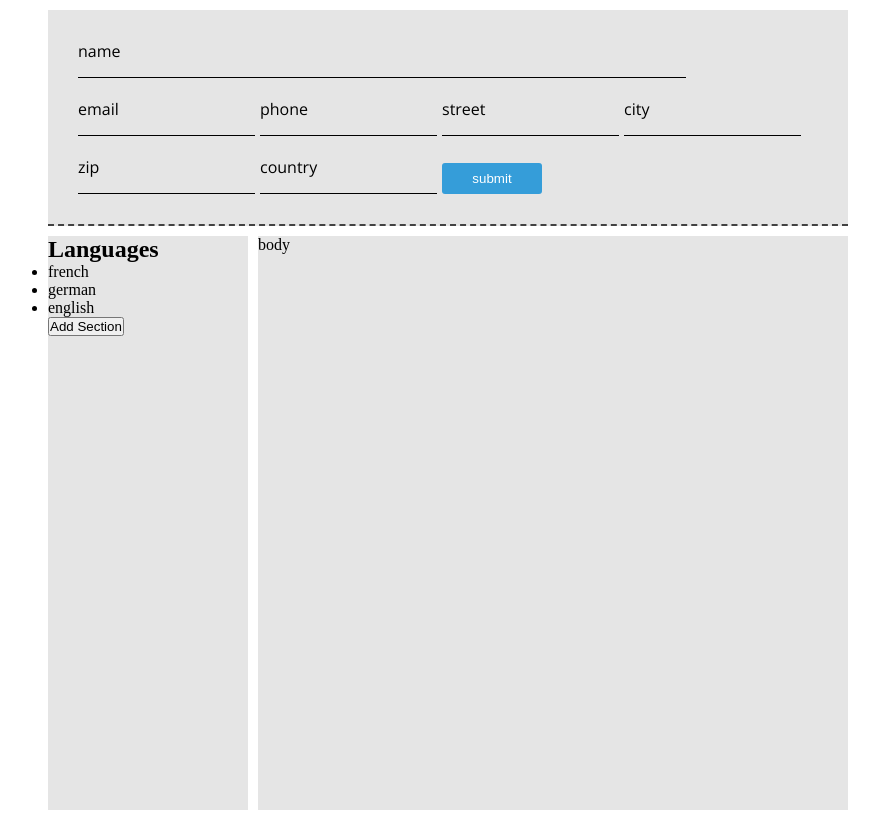
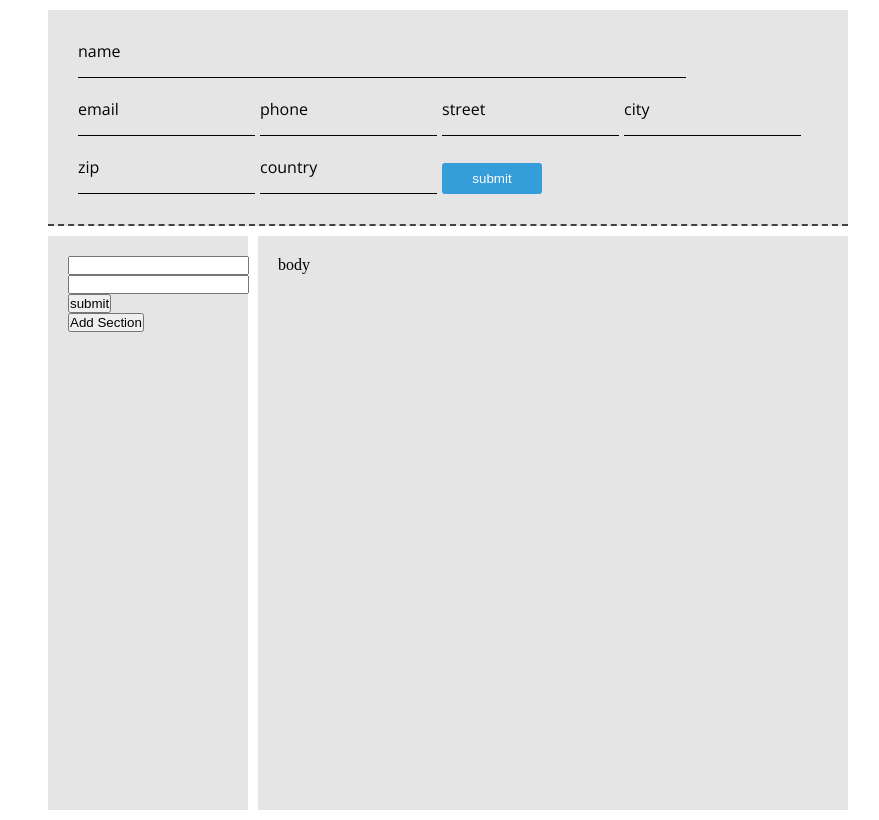
Before and after one commit to alinaalbrecht/resume-builder, a React (Create React App) app: page / in a window 1280 px wide. Shown: the whole page, without its empty margins (192-1071 px from the left). Built offline with nearby package versions, Linux system fonts and the light colour scheme; a web font is replaced by a local one.

Commit message:
add and edit sidebar sections

```diff
--- a/package.json
+++ b/package.json
@@ -9,6 +9,7 @@
     "react": "^17.0.2",
     "react-dom": "^17.0.2",
     "react-scripts": "4.0.3",
+    "uniqid": "^5.3.0",
     "web-vitals": "^1.1.2"
   },
   "scripts": {
--- a/src/App.scss
+++ b/src/App.scss
@@ -16,6 +16,7 @@ $blue: #359dd9;
 .header,
 .sidebar {
   background-color: $light-gray;
+  padding: 20px;
 }
 
 @mixin editButton {
@@ -30,7 +31,6 @@ $blue: #359dd9;
 
 .header {
   grid-column: 1 / span 2;
-  padding: 20px;
   border-bottom: 2px dashed $dark-gray;
   .header__display {
     width: 100%;
--- a/src/Components/Header.js
+++ b/src/Components/Header.js
@@ -43,10 +43,10 @@ export class Header extends React.Component {
       ],
     };
 
-    this.handleSubmit = this.handleSubmit.bind(this);
+    this.handleChange = this.handleChange.bind(this);
     this.toggleEdit = this.toggleEdit.bind(this);
   }
-  handleSubmit(e) {
+  handleChange(e) {
     const index = this.state.inputs
       .map((input) => input.id)
       .indexOf(e.target.id);
@@ -77,7 +77,7 @@ export class Header extends React.Component {
                   key={input.id}
                   type={input.type}
                   value={input.value}
-                  onChange={this.handleSubmit}
+                  onChange={this.handleChange}
                 />
               </div>
             ))}
--- a/src/Components/Sidebar.js
+++ b/src/Components/Sidebar.js
@@ -1,5 +1,6 @@
 import React from "react";
 import { SidebarSection } from "./SidebarSection";
+import uniqid from "uniqid";
 
 export class Sidebar extends React.Component {
   constructor(props) {
@@ -8,11 +9,60 @@ export class Sidebar extends React.Component {
       sections: [
         {
           edit: true,
-          title: "Languages",
-          bullets: ["french", "german", "english"],
+          title: "",
+          bullets: [],
+          name: uniqid(),
         },
       ],
     };
+    this.handleChange = this.handleChange.bind(this);
+    this.toggleEdit = this.toggleEdit.bind(this);
+    this.addSection = this.addSection.bind(this);
+  }
+
+  addSection() {
+    let updatedSections = Object.assign({}, this.state);
+    updatedSections.sections.push({
+      edit: true,
+      title: "",
+      bullets: [],
+      name: uniqid(),
+    });
+    this.setState({
+      updatedSections,
+    });
+  }
+
+  handleChange(e) {
+    let value = e.target.value;
+    if (e.target.id === "bullets") {
+      value = value.split(",");
+    }
+    const index = this.state.sections
+      .map((section) => section.name)
+      .indexOf(e.target.name);
+    const field = e.target.id;
+    let updatedSections = Object.assign({}, this.state);
+    updatedSections.sections[index][field] = value;
+    this.setState({
+      updatedSections,
+    });
+
+    console.log(this.state.sections);
+  }
+
+  toggleEdit(e) {
+    e.preventDefault();
+    const index = this.state.sections
+      .map((section) => section.name)
+      .indexOf(e.target.name);
+
+    let updatedSections = Object.assign({}, this.state);
+    updatedSections.sections[index].edit =
+      !updatedSections.sections[index].edit;
+    this.setState({
+      updatedSections,
+    });
   }
   render() {
     return (
@@ -22,9 +72,12 @@ export class Sidebar extends React.Component {
             edit={section.edit}
             title={section.title}
             bullets={section.bullets}
+            handleChange={this.handleChange}
+            toggleEdit={this.toggleEdit}
+            name={section.name}
           />
         ))}
-        <button>Add Section</button>
+        <button onClick={this.addSection}>Add Section</button>
       </aside>
     );
   }
--- a/src/Components/SidebarSection.js
+++ b/src/Components/SidebarSection.js
@@ -1,14 +1,44 @@
 export const SidebarSection = (props) => {
+  /* const inputs = [
+    {
+      id
+    }
+  ] */
   return (
     <section>
       {props.edit && (
+        <form className="">
+          <input
+            type="text"
+            id="title"
+            value={props.title}
+            onChange={props.handleChange}
+            name={props.name}
+          />
+          <input
+            type="text"
+            id="bullets"
+            value={props.bullets}
+            onChange={props.handleChange}
+            name={props.name}
+          />
+          <button name={props.name} onClick={props.toggleEdit}>
+            submit
+          </button>
+        </form>
+      )}
+      {!props.edit && (
         <div>
+          {" "}
           <h2>{props.title}</h2>
           <ul>
             {props.bullets.map((bullet) => (
               <li>{bullet}</li>
             ))}
           </ul>
+          <button name={props.name} onClick={props.toggleEdit} className="">
+            edit
+          </button>
         </div>
       )}
     </section>
```
Also changed, not shown: 1 other file (tests, documents, lock files or other folders).
